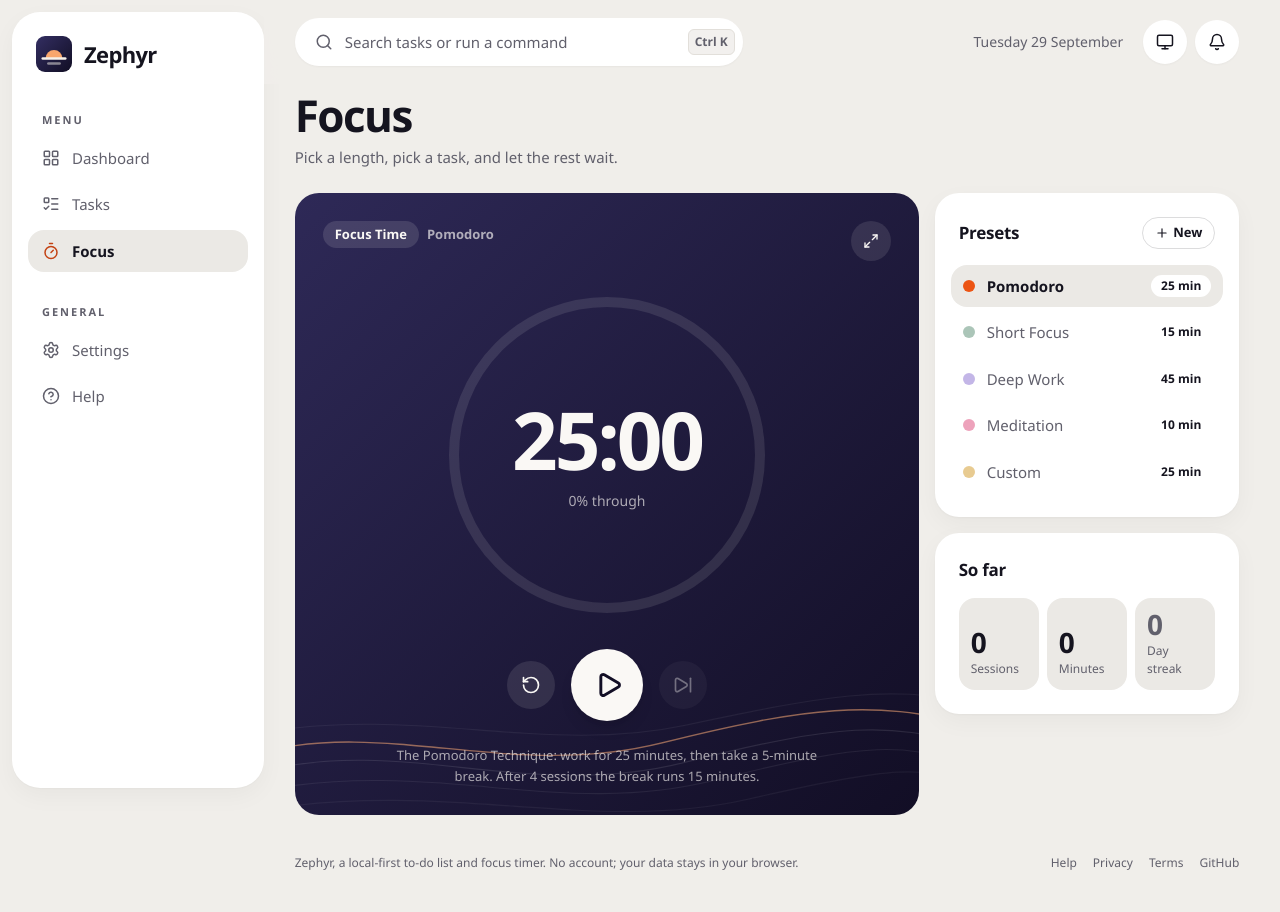
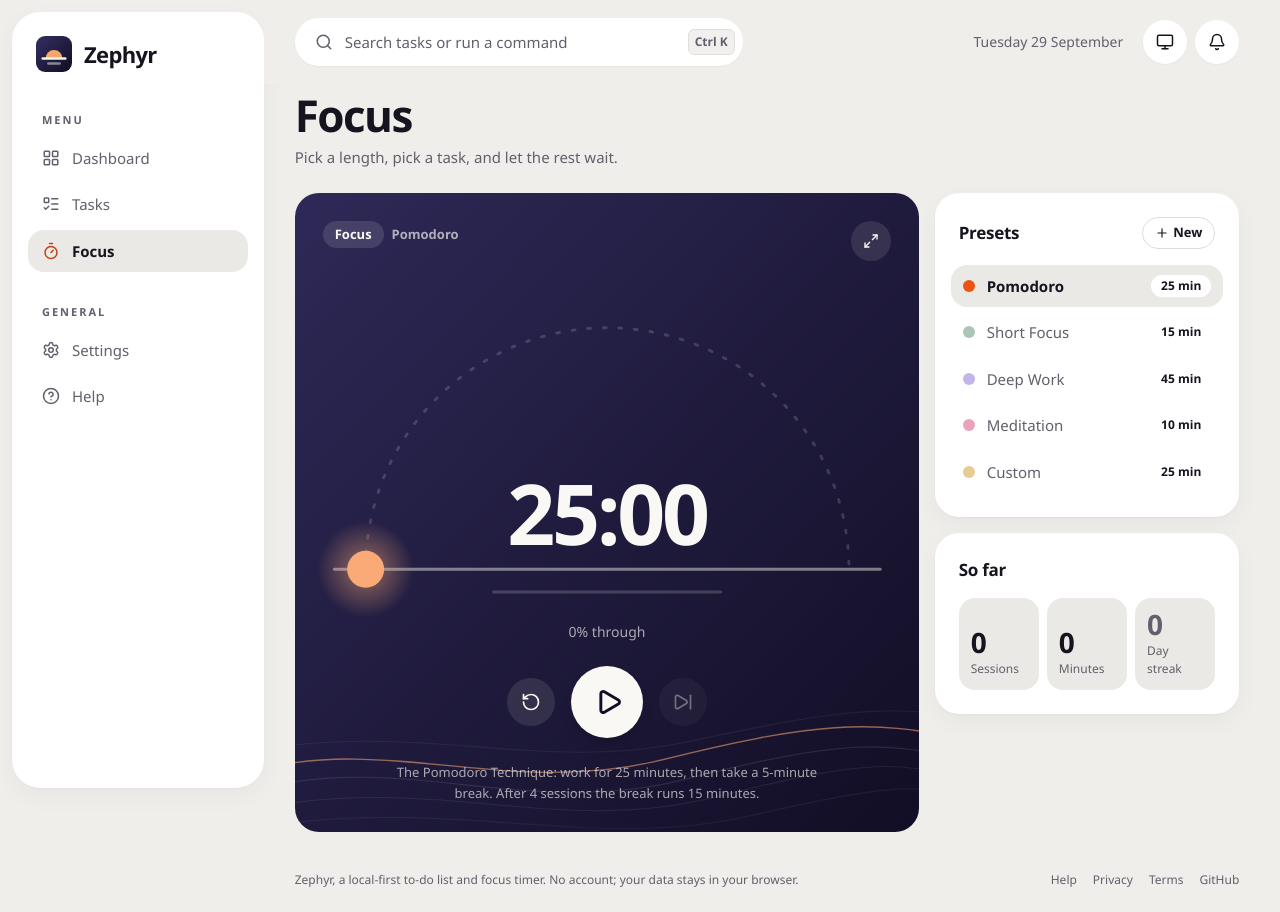
Before and after one commit to dominikkoenitzer/Zephyr, a React (Vite) app: page /focus in a window 1280 px wide. Built offline with nearby package versions, Linux system fonts and the light colour scheme.

Commit message:
Replace the timer ring with a sun that crosses the sky and sets

```diff
--- a/src/components/FocusTimer/FullScreenMode.jsx
+++ b/src/components/FocusTimer/FullScreenMode.jsx
@@ -1,13 +1,13 @@
-import { useEffect, useRef, useState } from 'react';
 import { Pause, Play, RotateCcw, SkipForward, X } from 'lucide-react';
 import { WindLines } from '../ui/night-surface';
+import SunDial from './SunDial';
 
 const roundControl =
-  'flex h-14 w-14 items-center justify-center rounded-full bg-hero-foreground/10 text-hero-foreground transition-colors hover:bg-hero-foreground/20 focus-visible:outline-none focus-visible:ring-2 focus-visible:ring-primary-soft';
+  'flex h-14 w-14 items-center justify-center rounded-full bg-hero-foreground/10 text-hero-foreground transition-colors hover:bg-hero-foreground/20 focus-visible:outline-none focus-visible:ring-2 focus-visible:ring-sun';
 
 /**
- * The distraction-free view: the whole screen turns to night, with the ring,
- * the clock and the three controls, and the wind running along the bottom.
+ * The distraction-free view: the whole screen turns to night, with the sun
+ * crossing the sky, the clock and the three controls, and the wind below.
  */
 const FullScreenMode = ({
   timeLeft,
@@ -19,28 +19,9 @@ const FullScreenMode = ({
   onSkip,
   onExit,
   formatTime,
-  preset
+  preset,
+  isBreak = false
 }) => {
-  const fullScreenContainerRef = useRef(null);
-  const [circumference, setCircumference] = useState(2 * Math.PI * 225);
-
-  useEffect(() => {
-    const updateCircumference = () => {
-      if (fullScreenContainerRef.current) {
-        const containerSize = fullScreenContainerRef.current.offsetWidth;
-        // Radius is 45% of container
-        const radius = containerSize * 0.45;
-        setCircumference(2 * Math.PI * radius);
-      }
-    };
-
-    updateCircumference();
-    window.addEventListener('resize', updateCircumference);
-    return () => window.removeEventListener('resize', updateCircumference);
-  }, []);
-
-  const strokeDashoffset = circumference - (progress / 100) * circumference;
-
   return (
     <div className="fixed inset-0 z-100 isolate flex flex-col items-center justify-center overflow-hidden bg-linear-to-br from-hero-from to-hero-to p-4 text-hero-foreground sm:p-8">
       <WindLines className="-z-10 max-h-72 opacity-80" />
@@ -48,7 +29,7 @@ const FullScreenMode = ({
       <button
         type="button"
         onClick={onExit}
-        className="absolute right-4 top-4 flex h-11 w-11 items-center justify-center rounded-full bg-hero-foreground/10 text-hero-foreground transition-colors hover:bg-hero-foreground/20 focus-visible:outline-none focus-visible:ring-2 focus-visible:ring-primary-soft sm:right-6 sm:top-6"
+        className="absolute right-4 top-4 flex h-11 w-11 items-center justify-center rounded-full bg-hero-foreground/10 text-hero-foreground transition-colors hover:bg-hero-foreground/20 focus-visible:outline-none focus-visible:ring-2 focus-visible:ring-sun sm:right-6 sm:top-6"
         aria-label="Exit fullscreen"
         title="Exit fullscreen (Esc)"
       >
@@ -66,33 +47,14 @@ const FullScreenMode = ({
           )}
         </div>
 
-        <div ref={fullScreenContainerRef} className="relative h-[280px] w-[280px] sm:h-[400px] sm:w-[400px] md:h-[480px] md:w-[480px]">
-          <svg className="absolute inset-0 h-full w-full -rotate-90" aria-hidden="true">
-            <circle cx="50%" cy="50%" r="45%" stroke="currentColor" strokeWidth="12" fill="none" className="text-hero-foreground/10" />
-            <circle
-              cx="50%"
-              cy="50%"
-              r="45%"
-              stroke="currentColor"
-              strokeWidth="12"
-              fill="none"
-              strokeLinecap="round"
-              style={{
-                color: preset.color,
-                strokeDasharray: circumference,
-                strokeDashoffset: strokeDashoffset,
-                transition: 'stroke-dashoffset 1s ease-out'
-              }}
-            />
-          </svg>
-
-          <div className="absolute inset-0 flex flex-col items-center justify-center">
+        <div className="w-full max-w-3xl">
+          <SunDial progress={progress} isBreak={isBreak}>
             <div className="text-[4rem] font-semibold leading-none tracking-[-0.04em] tabular-nums sm:text-[6rem] md:text-[7.5rem]">
               {formatTime(timeLeft)}
             </div>
-            <div className="mt-4 text-sm font-medium text-hero-foreground/65 sm:text-base">
-              {Math.round(progress)}% through
-            </div>
+          </SunDial>
+          <div className="mt-3 text-center text-sm font-medium text-hero-foreground/65 sm:text-base">
+            {Math.round(progress)}% through
           </div>
         </div>
 
@@ -105,7 +67,7 @@ const FullScreenMode = ({
             onClick={onToggle}
             aria-label={isRunning ? 'Pause timer' : 'Start timer'}
             title={isRunning ? 'Pause (Space)' : 'Start (Space)'}
-            className="flex h-20 w-20 items-center justify-center rounded-full bg-hero-foreground text-hero-to shadow-lg transition-transform hover:scale-105 active:scale-95 focus-visible:outline-none focus-visible:ring-4 focus-visible:ring-primary-soft/60"
+            className="flex h-20 w-20 items-center justify-center rounded-full bg-hero-foreground text-hero-to shadow-lg transition-transform hover:scale-105 active:scale-95 focus-visible:outline-none focus-visible:ring-4 focus-visible:ring-sun/60"
           >
             {isRunning ? <Pause className="h-8 w-8" strokeWidth={2.5} /> : <Play className="ml-1 h-8 w-8" strokeWidth={2.5} />}
           </button>
--- a/src/components/FocusTimer/PomodoroTimer.jsx
+++ b/src/components/FocusTimer/PomodoroTimer.jsx
@@ -11,6 +11,7 @@ import { activeStreak, streakAtRisk } from '../../lib/streak';
 import { sortByUrgency } from '../../lib/taskFilters';
 import { DEFAULT_PRESETS } from './presets';
 import FullScreenMode from './FullScreenMode';
+import SunDial from './SunDial';
 import PresetSettingsDialog from './PresetSettingsDialog';
 import { formatTime, usePomodoro } from './usePomodoro';
 
@@ -23,10 +24,9 @@ const PomodoroTimer = () => {
     timeLeft,
     isRunning,
     progress,
-    strokeDashoffset,
-    circumference,
     currentSessionTime,
     sessionType,
+    isBreak,
     timerContainerRef,
     toggleTimer,
     resetTimer,
@@ -94,13 +94,14 @@ const PomodoroTimer = () => {
         onExit={() => setIsFullScreen(false)}
         formatTime={formatTime}
         preset={currentPreset}
+        isBreak={isBreak}
       />
     );
   }
 
   const card = 'rounded-3xl bg-card p-6 shadow-(--shadow-card)';
   const roundControl =
-    'flex h-12 w-12 items-center justify-center rounded-full bg-hero-foreground/10 text-hero-foreground transition-colors hover:bg-hero-foreground/20 focus-visible:outline-none focus-visible:ring-2 focus-visible:ring-primary-soft disabled:pointer-events-none disabled:opacity-40';
+    'flex h-12 w-12 items-center justify-center rounded-full bg-hero-foreground/10 text-hero-foreground transition-colors hover:bg-hero-foreground/20 focus-visible:outline-none focus-visible:ring-2 focus-visible:ring-sun disabled:pointer-events-none disabled:opacity-40';
 
   return (
     <div className="grid w-full grid-cols-1 items-start gap-(--panel-gap) xl:grid-cols-12">
@@ -116,16 +117,16 @@ const PomodoroTimer = () => {
                 the task off. */}
             {sessionTask?.title && !sessionTask.id ? (
               <p className="mt-3 flex items-center gap-2 text-[17px] font-semibold">
-                <Target className="h-4 w-4 shrink-0 text-primary-soft" />
+                <Target className="h-4 w-4 shrink-0 text-sun" />
                 <span className="max-w-[14rem] truncate sm:max-w-md">{sessionTask.title}</span>
               </p>
             ) : taskOptions.length > 0 || sessionTask?.id ? (
               <div className="mt-3 flex items-center gap-2">
-                <Target className="h-4 w-4 shrink-0 text-primary-soft" aria-hidden="true" />
+                <Target className="h-4 w-4 shrink-0 text-sun" aria-hidden="true" />
                 <Select value={sessionTask?.id || NO_TASK} onValueChange={chooseTask}>
                   <SelectTrigger
                     aria-label="Task for this session"
-                    className="h-9 w-[min(22rem,62vw)] rounded-full border-0 bg-hero-foreground/10 px-4 text-left text-[15px] font-semibold text-hero-foreground [&>span]:truncate hover:bg-hero-foreground/15 focus:ring-2 focus:ring-primary-soft focus:ring-offset-0 [&>svg]:text-hero-foreground/70"
+                    className="h-9 w-[min(22rem,62vw)] rounded-full border-0 bg-hero-foreground/10 px-4 text-left text-[15px] font-semibold text-hero-foreground [&>span]:truncate hover:bg-hero-foreground/15 focus:ring-2 focus:ring-sun focus:ring-offset-0 [&>svg]:text-hero-foreground/70"
                   >
                     <SelectValue placeholder="Focus on…" />
                   </SelectTrigger>
@@ -152,35 +153,17 @@ const PomodoroTimer = () => {
           </button>
         </div>
 
-        {/* Ring */}
-        <div className="flex flex-1 items-center justify-center py-6">
-          <div ref={timerContainerRef} className="relative h-[260px] w-[260px] sm:h-[340px] sm:w-[340px]">
-            <svg className="absolute inset-0 h-full w-full -rotate-90" aria-hidden="true">
-              <circle cx="50%" cy="50%" r="45%" stroke="currentColor" strokeWidth="10" fill="none" className="text-hero-foreground/10" />
-              <circle
-                cx="50%"
-                cy="50%"
-                r="45%"
-                stroke="currentColor"
-                strokeWidth="10"
-                fill="none"
-                strokeLinecap="round"
-                style={{
-                  color: currentPreset.color,
-                  strokeDasharray: circumference,
-                  strokeDashoffset: strokeDashoffset,
-                  transition: 'stroke-dashoffset 1s ease-out',
-                }}
-              />
-            </svg>
-            <div className="absolute inset-0 flex flex-col items-center justify-center">
-              <p className="text-[3.75rem] font-semibold leading-none tracking-[-0.04em] tabular-nums sm:text-[5rem]">
-                {formatTime(timeLeft)}
-              </p>
-              <p className="mt-3 text-sm font-medium text-hero-foreground/65">{Math.round(progress)}% through</p>
-            </div>
-          </div>
+        {/* The day the session is: the sun crosses the sky and sets at the end */}
+        <div ref={timerContainerRef} className="mx-auto flex w-full max-w-xl flex-1 items-center py-6">
+          <SunDial progress={progress} isBreak={isBreak}>
+            <p className="text-[3.75rem] font-semibold leading-none tracking-[-0.04em] tabular-nums sm:text-[5.25rem]">
+              {formatTime(timeLeft)}
+            </p>
+          </SunDial>
         </div>
+        <p className="-mt-2 mb-6 text-center text-sm font-medium text-hero-foreground/65">
+          {Math.round(progress)}% through
+        </p>
 
         {/* Controls */}
         <div className="flex items-center justify-center gap-4">
@@ -192,7 +175,7 @@ const PomodoroTimer = () => {
             onClick={toggleTimer}
             aria-label={isRunning ? 'Pause timer' : 'Start timer'}
             title={isRunning ? 'Pause (Space)' : 'Start (Space)'}
-            className="flex h-[4.5rem] w-[4.5rem] items-center justify-center rounded-full bg-hero-foreground text-hero-to shadow-lg transition-transform hover:scale-105 active:scale-95 focus-visible:outline-none focus-visible:ring-4 focus-visible:ring-primary-soft/60"
+            className="flex h-[4.5rem] w-[4.5rem] items-center justify-center rounded-full bg-hero-foreground text-hero-to shadow-lg transition-transform hover:scale-105 active:scale-95 focus-visible:outline-none focus-visible:ring-4 focus-visible:ring-sun/60"
           >
             {isRunning ? <Pause className="h-7 w-7" strokeWidth={2.5} /> : <Play className="ml-1 h-7 w-7" strokeWidth={2.5} />}
           </button>
--- /dev/null
+++ b/src/components/FocusTimer/SunDial.jsx
@@ -0,0 +1,78 @@
+import { useId } from 'react';
+import { cn } from '../../lib/utils';
+
+/**
+ * The timer as a day passing: a sun rises at the left end of the horizon,
+ * arcs over and sets at the right as the session runs out. Breaks get a moon.
+ *
+ * The body rides a group that rotates around the horizon's centre, so moving
+ * it is one CSS transform and the one-second ticks glide instead of jumping.
+ * Children (the clock) sit inside the dome.
+ */
+function SunDial({ progress = 0, isBreak = false, className, children }) {
+  const id = useId();
+  const p = Math.min(100, Math.max(0, progress));
+  const angle = (p / 100) * 180;
+  const body = isBreak ? 'hsl(var(--hero-foreground))' : 'hsl(var(--sun))';
+
+  return (
+    <div className={cn('relative w-full', className)}>
+      <svg viewBox="0 0 400 226" className="block w-full overflow-visible" aria-hidden="true">
+        <defs>
+          <mask id={`${id}-crescent`}>
+            <rect x="0" y="0" width="400" height="226" fill="white" />
+            <circle cx="37" cy="194" r="11" fill="black" />
+          </mask>
+          <radialGradient id={`${id}-glow`}>
+            <stop offset="0" stopColor={body} stopOpacity="0.55" />
+            <stop offset="1" stopColor={body} stopOpacity="0" />
+          </radialGradient>
+        </defs>
+
+        {/* The path the sun will take, and the part it has already travelled */}
+        <path
+          d="M 30 200 A 170 170 0 0 1 370 200"
+          fill="none"
+          stroke="hsl(var(--hero-foreground))"
+          strokeOpacity="0.16"
+          strokeWidth="2"
+          strokeDasharray="2 9"
+          strokeLinecap="round"
+        />
+        <path
+          d="M 30 200 A 170 170 0 0 1 370 200"
+          fill="none"
+          stroke={body}
+          strokeWidth="3"
+          strokeLinecap="round"
+          pathLength="100"
+          strokeDasharray={`${p} 100`}
+          style={{ transition: 'stroke-dasharray 1s linear' }}
+        />
+
+        {/* The horizon */}
+        <path d="M 8 200 H 392" stroke="hsl(var(--hero-foreground))" strokeOpacity="0.45" strokeWidth="2" strokeLinecap="round" />
+        <path d="M 120 216 H 280" stroke="hsl(var(--hero-foreground))" strokeOpacity="0.18" strokeWidth="2" strokeLinecap="round" />
+
+        {/* The sun, or the moon on a break */}
+        <g
+          style={{
+            transform: `rotate(${angle}deg)`,
+            transformOrigin: '200px 200px',
+            transformBox: 'view-box',
+            transition: 'transform 1s linear',
+          }}
+        >
+          <circle cx="30" cy="200" r="34" fill={`url(#${id}-glow)`} />
+          <circle cx="30" cy="200" r="13" fill={body} mask={isBreak ? `url(#${id}-crescent)` : undefined} />
+        </g>
+      </svg>
+
+      {children && (
+        <div className="pointer-events-none absolute inset-x-0 bottom-[16%] flex flex-col items-center">{children}</div>
+      )}
+    </div>
+  );
+}
+
+export default SunDial;
--- a/src/components/FocusTimer/usePomodoro.js
+++ b/src/components/FocusTimer/usePomodoro.js
@@ -410,10 +410,10 @@ export function usePomodoro() {
   const getSessionType = () => {
     if (isBreak) {
       return sessionsCompleted % sessionsUntilLongBreak === 0
-        ? { text: 'Long Break', icon: Clock, color: 'text-purple-500' }
-        : { text: 'Short Break', icon: Clock, color: 'text-green-500' };
+        ? { text: 'Long break', icon: Clock, color: 'text-night' }
+        : { text: 'Short break', icon: Clock, color: 'text-night' };
     }
-    return { text: 'Focus Time', icon: Target, color: 'text-primary' };
+    return { text: 'Focus', icon: Target, color: 'text-primary' };
   };
 
   const sessionType = getSessionType();
@@ -552,6 +552,7 @@ export function usePomodoro() {
     circumference,
     currentSessionTime,
     sessionType,
+    isBreak,
     timerContainerRef,
     toggleTimer,
     resetTimer,
```
